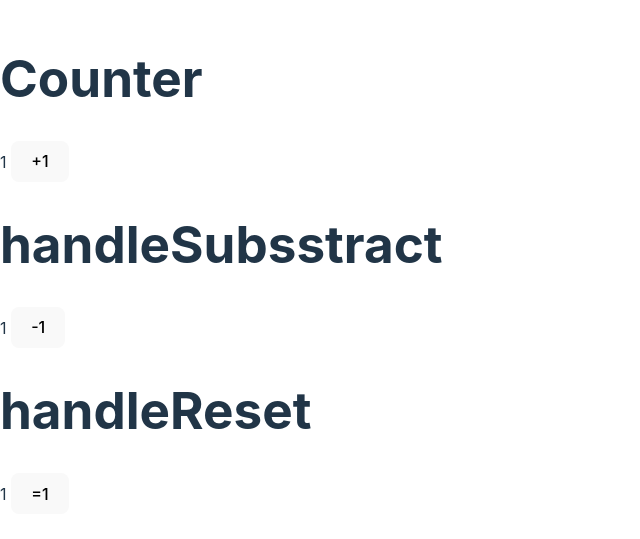
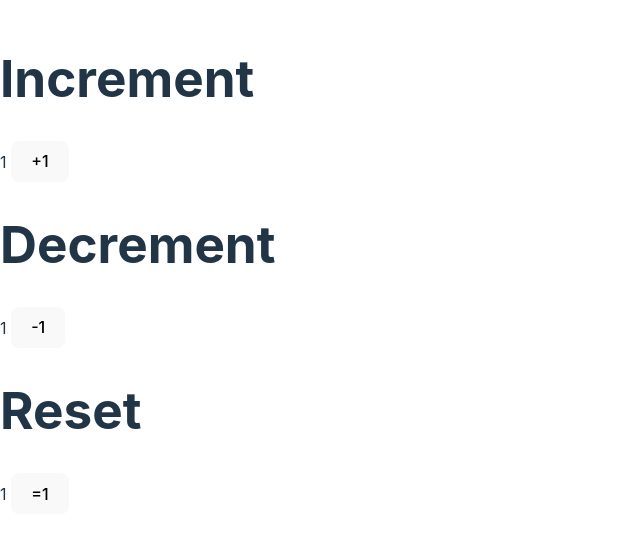
Before and after one commit to Stevenjr1028/01-Challengue, a React (Vite) app in the folder FirstApp/: page / in a window 1280 px wide. Shown: the part 135-674 px from the top of the page, without its empty margins (0-640 px from the left). Built offline with nearby package versions, Linux system fonts and the light colour scheme.

Commit message:
Update Counter.jsx

```diff
--- a/FirstApp/src/components/Counter.jsx
+++ b/FirstApp/src/components/Counter.jsx
@@ -7,15 +7,15 @@ export const Counter =({value}) =>{
 
     return (
         <>
-        <h1> Counter </h1>
+        <h1> Increment </h1>
         <span> {counter} </span>
         <button onClick={()=> handleAdd()}>+1</button>
 
-        <h1> handleSubsstract </h1>
+        <h1> Decrement </h1>
         <span> {counter} </span>
         <button onClick={()=> handleSubsstract()}>-1</button>
 
-        <h1> handleReset </h1>
+        <h1> Reset </h1>
         <span> {counter} </span>
         <button onClick={()=> handleReset()}>=1</button>
         </>
```
